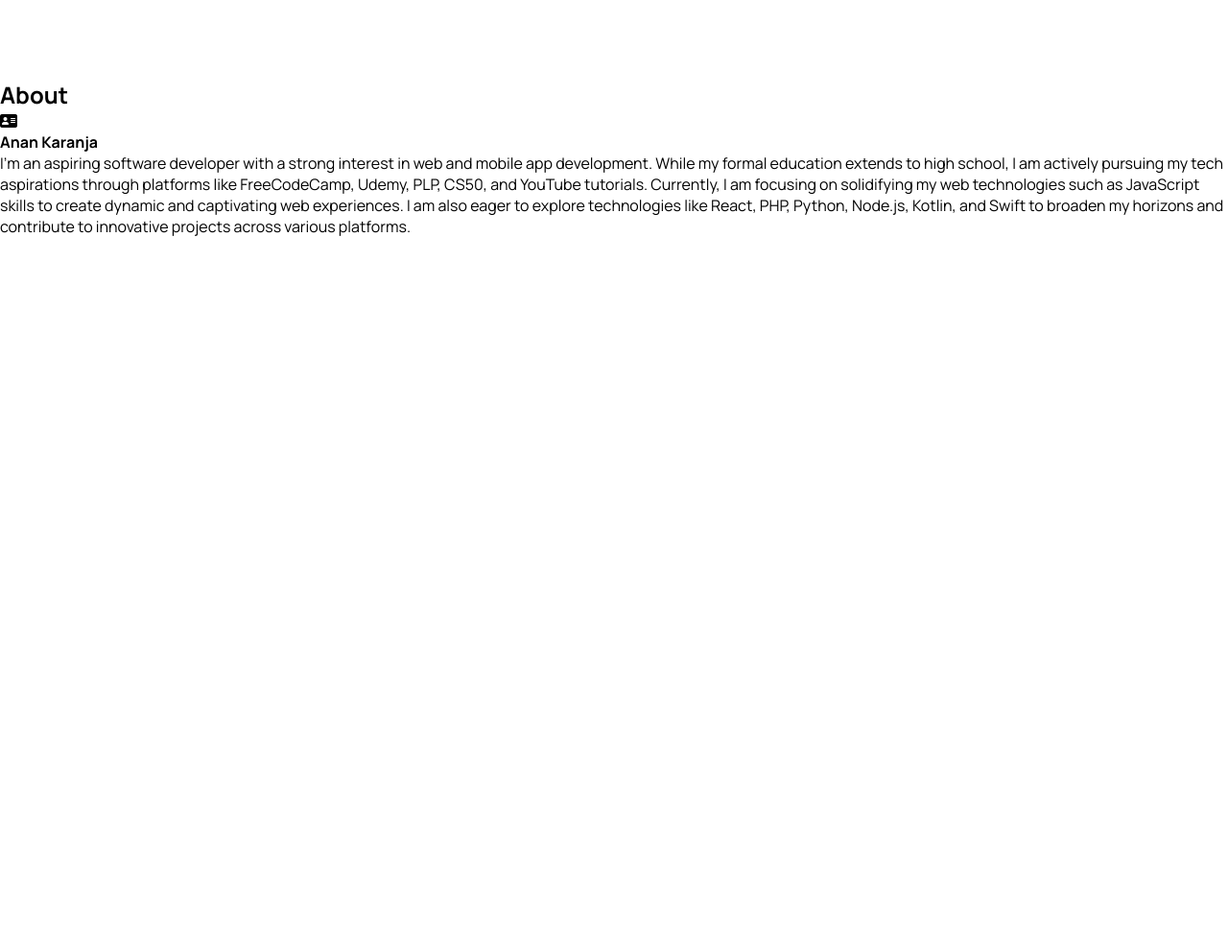
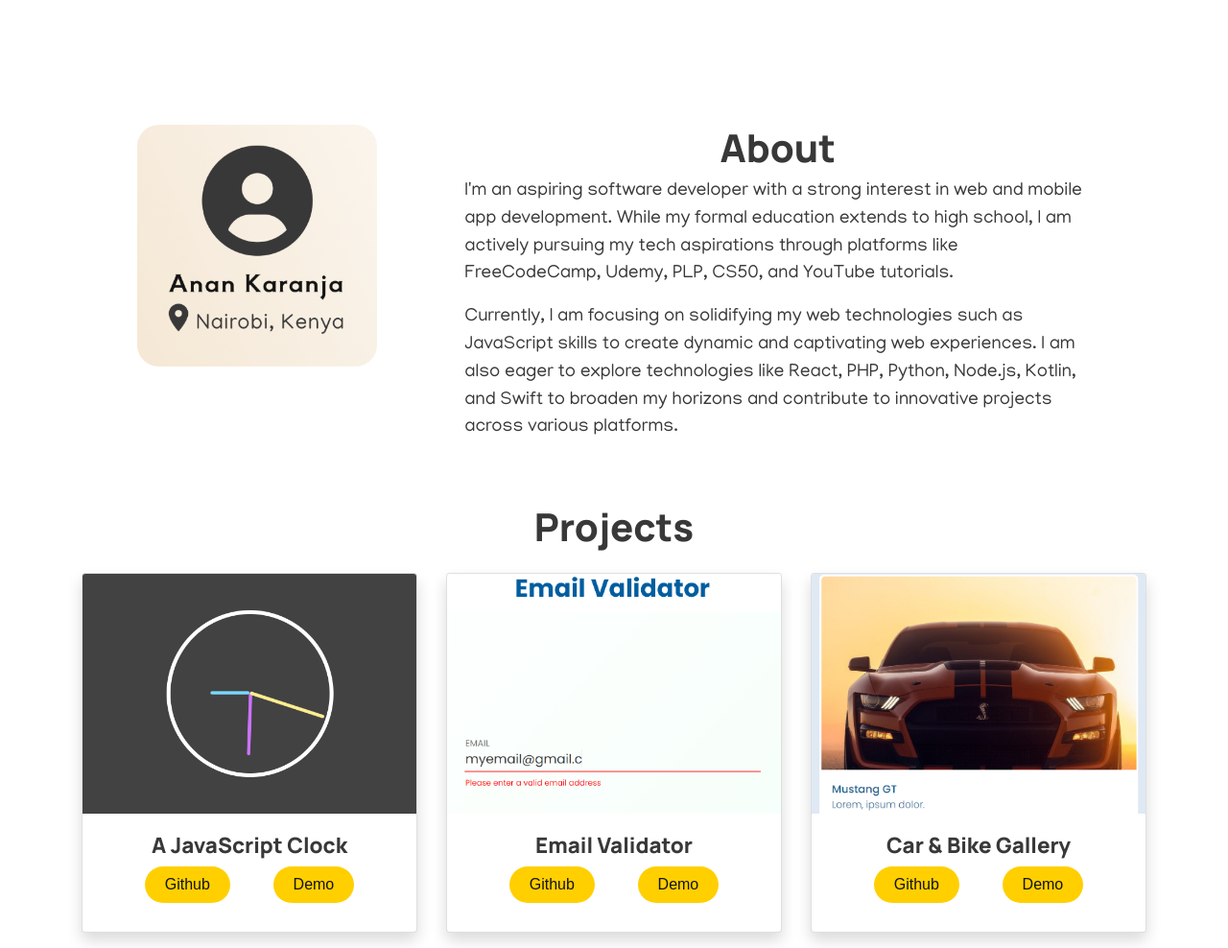
Before and after one commit to Anan-Karanja/Portfolio_Challenge, a plain HTML site: page index.html in a window 1280 px wide. Shown: the part 626-1614 px from the top of the page at 96% size. Before the commit the page ends 873 px from the top, so only its background shows below. Drawn offline with nearby package versions, Linux system fonts and the light colour scheme; a web font is replaced by a local one.

Commit message:
Added my projects

```diff
--- a/index.html
+++ b/index.html
@@ -5,6 +5,9 @@
     <meta charset="UTF-8">
     <meta name="viewport" content="width=device-width, initial-scale=1.0">
     <link rel="stylesheet" href="./style.css">
+    <link rel="stylesheet" href="https://cdn.jsdelivr.net/npm/bootstrap@4.3.1/dist/css/bootstrap.min.css"
+        integrity="sha384-ggOyR0iXCbMQv3Xipma34MD+dH/1fQ784/j6cY/iJTQUOhcWr7x9JvoRxT2MZw1T" crossorigin="anonymous">
+
     <script src="https://kit.fontawesome.com/84dc69d9ca.js" crossorigin="anonymous" defer></script>
     <script src="./app.js" defer></script>
     <title>Anan Portfolio</title>
@@ -12,7 +15,9 @@
 
 <body>
     <!-- Navigation  -->
-    <header>
+    <header class="navigation">
+        <div class="sec_parent">
+
             <div class="logo">
                 <a href="#Home"><i class="fa-solid fa-code"></i></a>
             </div>
@@ -27,6 +32,7 @@
                 <a href="#Skills">Skills</a>
                 <a href="#Contact">Contact</a></li>
             </nav>
+        </div>
     </header>
     <!-- Hero Section -->
     <section>
@@ -54,36 +60,95 @@
             </div>
         </div>
     </section>
+
     <!-- About Section -->
-    <section>
-        <div id="About">
-            <!-- Child1 -->
-            <div class="title2">
-                <h1>About</h1>
+    <section class="container py-5 mt-5" id="About">
+        <div class="row">
+            <div class="profileImg col-12 col-lg-4">
+                <img src="./Profile tag_2.png" alt="Profile" width="250" class="img-fluid ms-auto d-block">
             </div>
-            <!-- Child2 -->
-            <div class="profile">
-                <i class="fa-solid fa-address-card"></i>
-                <div class="myName">
-                    <h4>Anan Karanja</h4>
-                </div>
-                <div class="location">
+            <div class="info col-12 col-lg-8">
+                <h2 class="textPrimary">About</h2>
+                <p>I'm an aspiring software developer with a strong interest in web and mobile app development. While my
+                    formal education extends to high school, I am actively pursuing my tech aspirations through
+                    platforms like FreeCodeCamp, Udemy, PLP, CS50, and YouTube tutorials.</p>
 
+                <p>Currently, I am focusing on solidifying my web technologies such as JavaScript skills to create
+                    dynamic and captivating web experiences. I am also eager to explore technologies like React, PHP,
+                    Python, Node.js, Kotlin, and Swift to broaden my horizons and contribute to innovative projects
+                    across various platforms.</p>
             </div>
         </div>
-            <!-- Child3 -->
-            <div class="paragraph">
-                <p>
-                    I'm an aspiring software developer with a strong interest in web and mobile app development. While
-                    my formal education extends to high school, I am actively pursuing my tech aspirations through
-                    platforms like FreeCodeCamp, Udemy, PLP, CS50, and YouTube tutorials.
-                    Currently, I am focusing on solidifying my web technologies such as JavaScript skills to create
-                    dynamic and captivating web experiences. I am also eager to explore technologies like React, PHP,
-                    Python, Node.js, Kotlin, and Swift to broaden my horizons and contribute to innovative projects
-                    across various platforms.
-                </p>
+    </section>
+
+    <!-- Project Section -->
+    <section class="featured" id="Projects">
+        <div class="container">
+            <h2 class="textPrimary">Projects</h2>
+        </div>
+        <!-- Card1 -->
+        <div class="container py-3">
+            <div class="row gp-5">
+                <!-- Project 1 -->
+                <div class="col-12 col-lg-4">
+                    <div class="card shadow">
+                        <!-- Project Image -->
+                        <img src="./images/A JavaScript Clock.png" alt="" class="card-img-top" height="250">
+                        <!-- Info -->
+                        <div class="card-body">
+                            <h3 class="cardTitle">A JavaScript Clock</h3>
+                            <!-- Card Links -->
+                            <div class="buttons">
+                                <a href="https://github.com/Anan-Karanja/CSS-JS-Clock" class="btn"
+                                    target="_blank">Github</a>
+                                <a href="https://anan-karanja.github.io/CSS-JS-Clock/" class="btn"
+                                    target="_blank">Demo</a>
                             </div>
                         </div>
+                    </div>
+                </div>
+
+                <!-- Project 2 -->
+                <div class="col-12 col-lg-4">
+                    <div class="card shadow">
+                        <!-- Project Image -->
+                        <img src="./images/Email Validator.png" alt="" class="card-img-top" height="250">
+                        <!-- Info -->
+                        <div class="card-body">
+                            <h3 class="cardTitle">Email Validator</h3>
+                            <!-- Card Links -->
+                            <div class="buttons">
+                                <a href="https://github.com/Anan-Karanja/Email-Validation" class="btn"
+                                    target="_blank">Github</a>
+                                <a href="https://anan-karanja.github.io/Email-Validation/" class="btn"
+                                    target="_blank">Demo</a>
+                            </div>
+                        </div>
+                    </div>
+                </div>
+                <!-- Project 3 -->
+                <div class="col-12 col-lg-4">
+
+                    <div class="card shadow">
+                        <!-- Project Image -->
+                        <img src="./images/Car Gallery.png" alt="" width="150" class="card-img-top" height="250">
+                        <!-- Info -->
+                        <div class="card-body">
+                            <h3 class="cardTitle">Car & Bike Gallery</h3>
+                            <!-- Card Links -->
+                            <div class="buttons">
+                                <a href="https://github.com/Anan-Karanja/Image-Gallery" class="btn"
+                                    target="_blank">Github</a>
+                                <a href="https://anan-karanja.github.io/Image-Gallery/" class="btn"
+                                    target="_blank">Demo</a>
+                            </div>
+                        </div>
+                    </div>
+                </div>
+            </div>
+        </div>
+        </div>
+
     </section>
 </body>
 
--- a/style.css
+++ b/style.css
@@ -10,7 +10,7 @@
     --Jonquil: #FFCF00;
     --Night: #141414;
     --Platinum: #E3E4E5;
-    --profile_gradient: linear-gradient(45deg, #FBF5EE, #F5E8D5);
+    --profile_gradient: linear-gradient(-45deg, #FBF5EE, #F5E8D5);
 }
 
 * {
@@ -24,35 +24,43 @@ html {
     font-size: 16px;
 }
 
-body {
-    font-family: "Manrope", Arial, Helvetica Neue, Helvetica, sans-serif;
-    /* font-family: "Manjari", Arial, Helvetica Neue, Helvetica, sans-serif;
+/* body { */
+/* font-family: "Manrope", Arial, Helvetica Neue, Helvetica, sans-serif; */
+/* font-family: "Manjari", Arial, Helvetica Neue, Helvetica, sans-serif;
     font-family: "Aoboshi One", Arial, Helvetica Neue, Helvetica, sans-serif;
     font-family: "Montserrat", Arial, Helvetica Neue, Helvetica, sans-serif; */
-    width: 100vw;
-    height: 100vh;
-}
+/* width: 100vw;
+    height: 100vh; */
+/* } */
 
 /* Navbar */
 header {
     width: 100%;
-    position: sticky;
-    padding: 1.3rem 10%;
+    position: fixed;
     background: var(--AntiqueWhite);
-    position: relative;
+    top: 0;
+    left: 0;
+    z-index: 100;
+}
+
+.navigation .sec_parent {
     display: flex;
     justify-content: space-around;
     align-items: center;
+    position: relative;
+    width: 100%;
+    padding: 1.3rem 10%;
+
 }
 
 /** Logo */
-header .logo a {
+header .sec_parent .logo a {
     font-size: 1.2rem;
     color: var(--Night);
 }
 
 /* Nav links */
-#nav_bar a {
+.sec_parent #nav_bar a {
     font-family: "Manrope", Arial, Helvetica Neue, Helvetica, sans-serif;
     font-size: 1.2rem;
     font-weight: 500;
@@ -61,7 +69,7 @@ header .logo a {
     margin-left: 1.3rem;
 }
 
-#nav_bar a.active {
+.sec_parent #nav_bar a.active {
     display: block;
     font-size: 1.1rem;
     margin: 1.5rem 0;
@@ -69,13 +77,13 @@ header .logo a {
 }
 
 /* Hamburger menu styles */
-.hamburger {
+.sec_parent .hamburger {
     display: none;
     flex-direction: column;
     cursor: pointer;
 }
 
-.hamburger span {
+.sec_parent .hamburger span {
     height: 2px;
     width: 25px;
     background: var(--Night);
@@ -88,7 +96,7 @@ header .logo a {
 .hero {
     width: 100%;
     height: 80vh;
-    margin: 0 auto;
+    margin: 20px auto;
     padding: 0 5%;
     display: flex;
     align-items: center;
@@ -173,6 +181,86 @@ header .logo a {
     width: 100%;
 }
 
+
+/* About Section */
+
+#About {
+    width: 80%;
+    /* margin: 0 auto; */
+    display: flex;
+    flex-direction: column;
+    align-items: center;
+}
+
+.info .profileImg {
+    display: flex;
+    justify-content: center;
+    align-content: center;
+}
+
+.textPrimary {
+    font-family: "Manrope", Arial, Helvetica Neue, Helvetica, sans-serif;
+    font-size: 2.5rem;
+    font-weight: 800;
+    text-align: center;
+    color: var(--grey);
+    margin-bottom: 8px;
+}
+
+
+
+.info p {
+    font-size: 1.2rem;
+    font-weight: 400;
+    font-family: "Manjari", Arial, Helvetica Neue, Helvetica, sans-serif;
+    color: var(--grey);
+}
+
+
+/* Project Section */
+.projects {
+    height: 100vh;
+    display: flex;
+    justify-content: center;
+    align-items: center;
+}
+
+.projects .container {
+    width: 80%;
+}
+
+.card img{
+    object-fit: cover;
+}
+
+.cardTitle {
+    font-family: "Manrope", Arial, Helvetica Neue, Helvetica, sans-serif;
+    font-size: 1.4rem;
+    font-weight: 800;
+    text-align: center;
+    color: var(--grey);
+    margin-bottom: 8px;
+}
+
+/* card button */
+.buttons {
+    display: flex;
+    justify-content: space-evenly;
+    align-items: center;
+    margin-bottom: 10px;
+}
+
+.buttons a {
+    font-family: "McLaren", Arial, Helvetica Neue, Helvetica, sans-serif;
+    font-size: 1rem;
+    text-decoration: none;
+    color: var(--Night);
+    background-color: var(--Jonquil);
+    padding: 6px 20px;
+    border-radius: 20px;
+    cursor: pointer;
+}
+
 /** BreakPoints **/
 @media (max-width: 1445px) {
     .hero .title {
@@ -231,12 +319,17 @@ header .logo a {
     .hero .hero_img {
         width: 400px;
     }
+
+    /* Project */
+    .card{
+        margin-bottom: 30px;
+    }
 }
 
 @media (max-width: 769px) {
 
     /* Navigation Bar */
-    #nav_bar {
+    .sec_parent #nav_bar {
         position: absolute;
         top: 100%;
         left: 0;
@@ -249,27 +342,27 @@ header .logo a {
         justify-content: center;
     }
 
-    #nav_bar a {
+    .sec_parent #nav_bar a {
         margin: 1rem 0;
     }
 
-    .hamburger {
+    .sec_parent .hamburger {
         display: flex;
     }
 
-    .hamburger.active span:nth-child(1) {
+    .sec_parent .hamburger.active span:nth-child(1) {
         transform: rotate(45deg) translate(9px, 5px);
     }
 
-    .hamburger.active span:nth-child(2) {
+    .sec_parent .hamburger.active span:nth-child(2) {
         opacity: 0;
     }
 
-    .hamburger.active span:nth-child(3) {
+    .sec_parent .hamburger.active span:nth-child(3) {
         transform: rotate(-45deg) translate(9px, -5px);
     }
 
-    #nav_bar.active {
+    .sec_parent #nav_bar.active {
         display: flex;
     }
 
@@ -311,6 +404,10 @@ header .logo a {
     /* Child2 */
     .hero .hero_img {
         width: 460px;
+    }
+
+    .card{
+        margin-bottom: 20px;
     }
 }
 
```
Also changed, not shown: Profile tag_2.png (added), images/A JavaScript Clock.png (added), images/Calculator App.png (deleted), images/Computer Science.jpeg (added), images/Email Validator.png (added), images/Tenacity project.png (deleted). Lines whose indentation alone changed are shown as unchanged.
